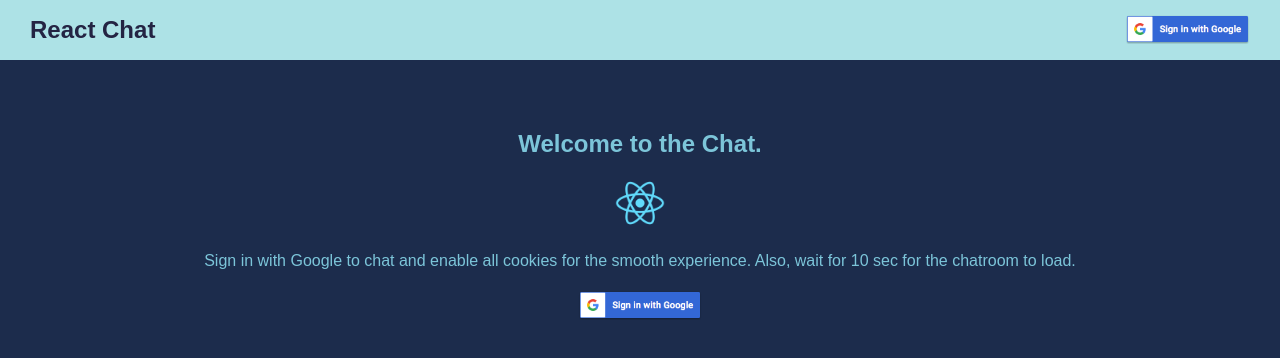
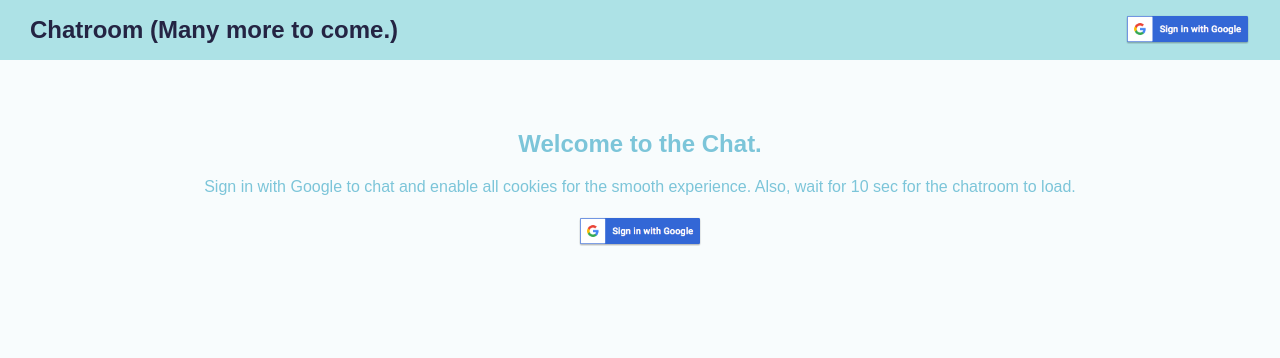
Before and after one commit to abhinav16aero/chatify, a React (Create React App) app: page / in a window 1280 px wide. Shown: the top 358 px of the page. Built offline with nearby package versions, Linux system fonts and the light colour scheme; no server answers; the HTML template or start-up script is replaced by a standard one.

Commit message:
modified:   src/App.css 	modified:   src/components/NavBar.js 	modified:   src/components/Welcome.js

```diff
--- a/src/App.css
+++ b/src/App.css
@@ -21,7 +21,7 @@ input {
 .App {
   width: 100%;
   min-height: 100vh;
-  background-color: #1c2c4c;
+  background-color: #f8fcfd;
   color: #4c768d;
 }
 
@@ -46,9 +46,9 @@ input {
 .sign-out {
   padding: 5px 10px;
   border-radius: 5px;
-  color: #88dded;
+  color: black;
   border: 1px solid #1c2c4c;
-  background-color: #1c2c4c;
+  background-color: #f8fcfd;
   font-weight: 600;
 }
 
--- a/src/components/NavBar.js
+++ b/src/components/NavBar.js
@@ -18,7 +18,7 @@ const NavBar = () => {
 
   return (
     <nav className="nav-bar">
-      <h1>React Chat</h1>
+      <h1>Chatroom (Many more to come.) </h1>
       {user ? (
         <button onClick={signOut} className="sign-out" type="button">
           Sign Out
--- a/src/components/Welcome.js
+++ b/src/components/Welcome.js
@@ -12,7 +12,7 @@ const Welcome = () => {
   return (
     <main className="welcome">
       <h2>Welcome to the Chat.</h2>
-      <img src="/logo512.png" alt="ReactJs logo" width={50} height={50} />
+      {/* <img src="/logo512.png" alt="ReactJs logo" width={50} height={50} /> */}
       <p>Sign in with Google to chat and enable all cookies for the smooth experience. Also, wait for 10 sec for the chatroom to load.</p>
       <button className="sign-in">
         <img
```
